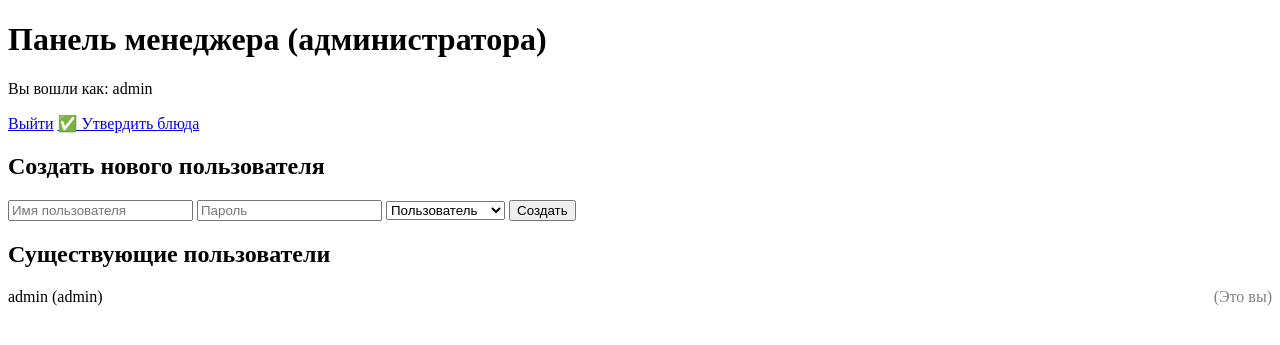
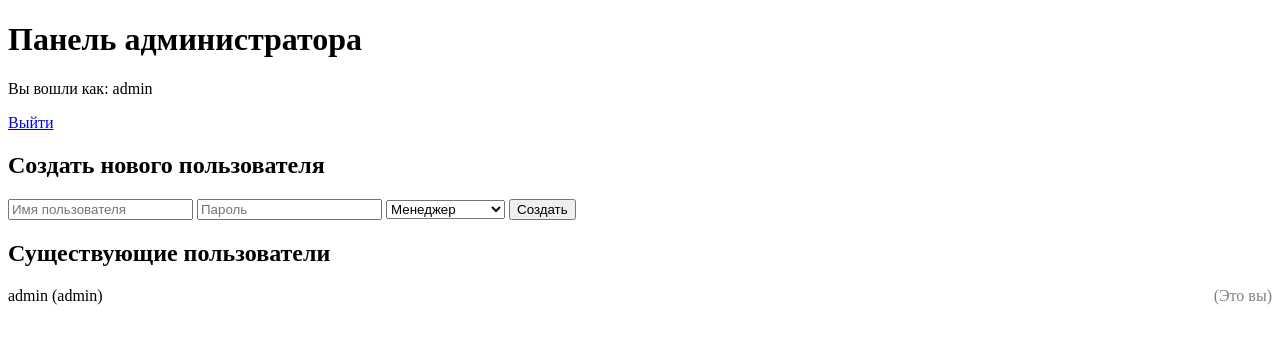
Before and after one commit to Shturmdog/ManagerMod, a Flask app: page /admin in a window 1280 px wide. Shown: the top 345 px of the page. Run offline with Flask 3, Linux system fonts and the light colour scheme; a user stored in the database is signed in.

Commit message:
Rename manager in admin

```diff
--- a/src/templates/admin.html
+++ b/src/templates/admin.html
@@ -1,17 +1,24 @@
-<!-- templates/manager.html -->
+<!-- templates/admin.html -->
 <!DOCTYPE html>
 <html>
 <head>
     <link rel="stylesheet" href="{{ url_for('static', filename='style.css') }}">
-    <title>Менеджер пользователей</title>
+    <title>Панель администратора</title>
 </head>
 <body>
 <div class="container">
-    <h1>Панель менеджера (администратора)</h1>
+    {% with messages = get_flashed_messages(with_categories=true) %}
+        {% if messages %}
+            {% for category, message in messages %}
+                <div class="flash-message flash-{{ category }}">{{ message }}</div>
+            {% endfor %}
+        {% endif %}
+    {% endwith %}
+
+    <h1>Панель администратора</h1>
     <p>Вы вошли как: {{ current_user.username }}</p>
     <div class="nav-links">
         <a href="{{ url_for('logout') }}">Выйти</a>
-        <a href="{{ url_for('pending_menu') }}">✅ Утвердить блюда</a>
     </div>
 
     <h2>Создать нового пользователя</h2>
@@ -19,7 +26,7 @@
         <input type="text" name="username" placeholder="Имя пользователя" required>
         <input type="password" name="password" placeholder="Пароль" required>
         <select name="role">
-            <option value="user">Пользователь</option>
+            <option value="manager">Менеджер</option>
             <option value="admin">Администратор</option>
             <option value="cook">Повар</option>
             <option value="waiter">Официант</option>
@@ -34,7 +41,7 @@
                 <span>{{ user.username }} ({{ user.role }})</span>
                 {% if user.id != current_user.id %}
                 <form method="POST" action="{{ url_for('delete_user', user_id=user.id) }}" onsubmit="return confirm('Вы уверены, что хотите удалить пользователя {{ user.username }}?');">
-                    <button type="submit" style="background-color: #e74c3c; padding: 4px 12px;">🗑️ Удалить</button>
+                    <button type="submit" style="background-color: #e74c3c; padding: 4px 12px;">Удалить</button>
                 </form>
                 {% else %}
                     <span style="color: gray;">(Это вы)</span>
```
